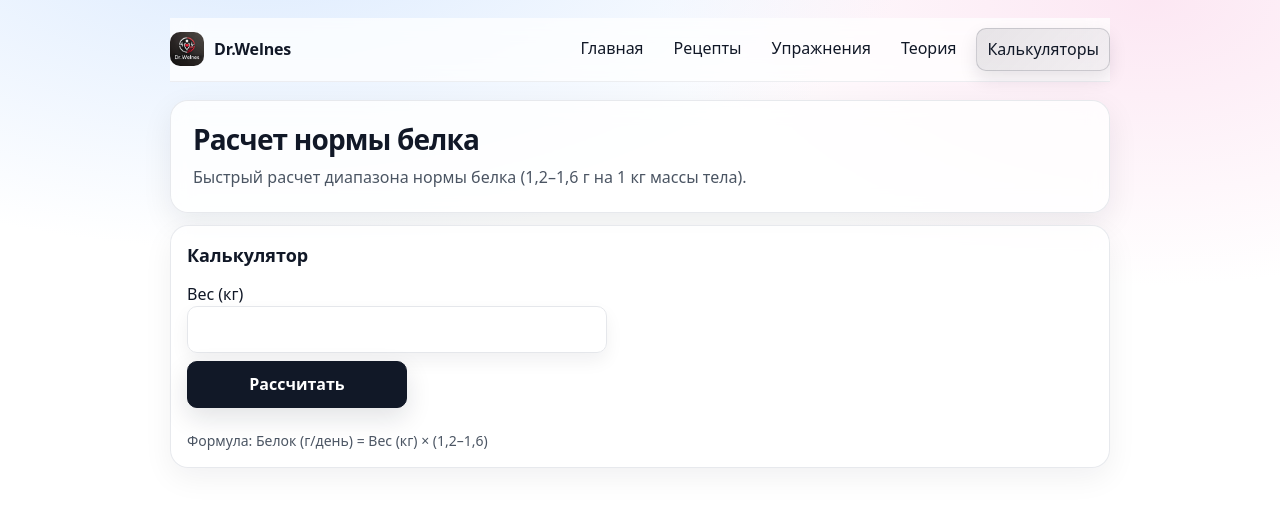
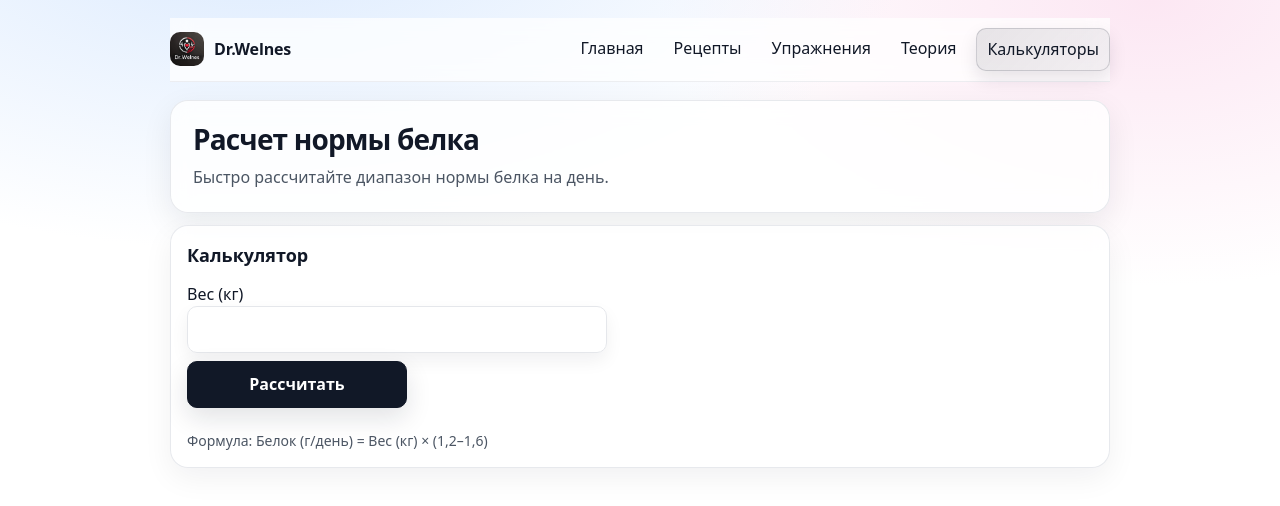
Before and after one commit to doctorwelnes/drwelnes-site, an Astro site in the folder site/: page /calculators/protein in a window 1280 px wide. Built offline with nearby package versions, Linux system fonts and the light colour scheme; Astro itself is replaced by a stand-in of ours.

Commit message:
chore: update protein calculator description

```diff
--- a/site/src/pages/calculators/protein.astro
+++ b/site/src/pages/calculators/protein.astro
@@ -155,7 +155,7 @@ import Header from "../../components/Header.astro";
 
         <section class="card card--hero">
           <h1 class="hero-title">Расчет нормы белка</h1>
-          <p class="hero-subtitle">Быстрый расчет диапазона нормы белка (1,2–1,6 г на 1 кг массы тела).</p>
+          <p class="hero-subtitle">Быстро рассчитайте диапазон нормы белка на день.</p>
         </section>
 
         <section class="card panel">
```
